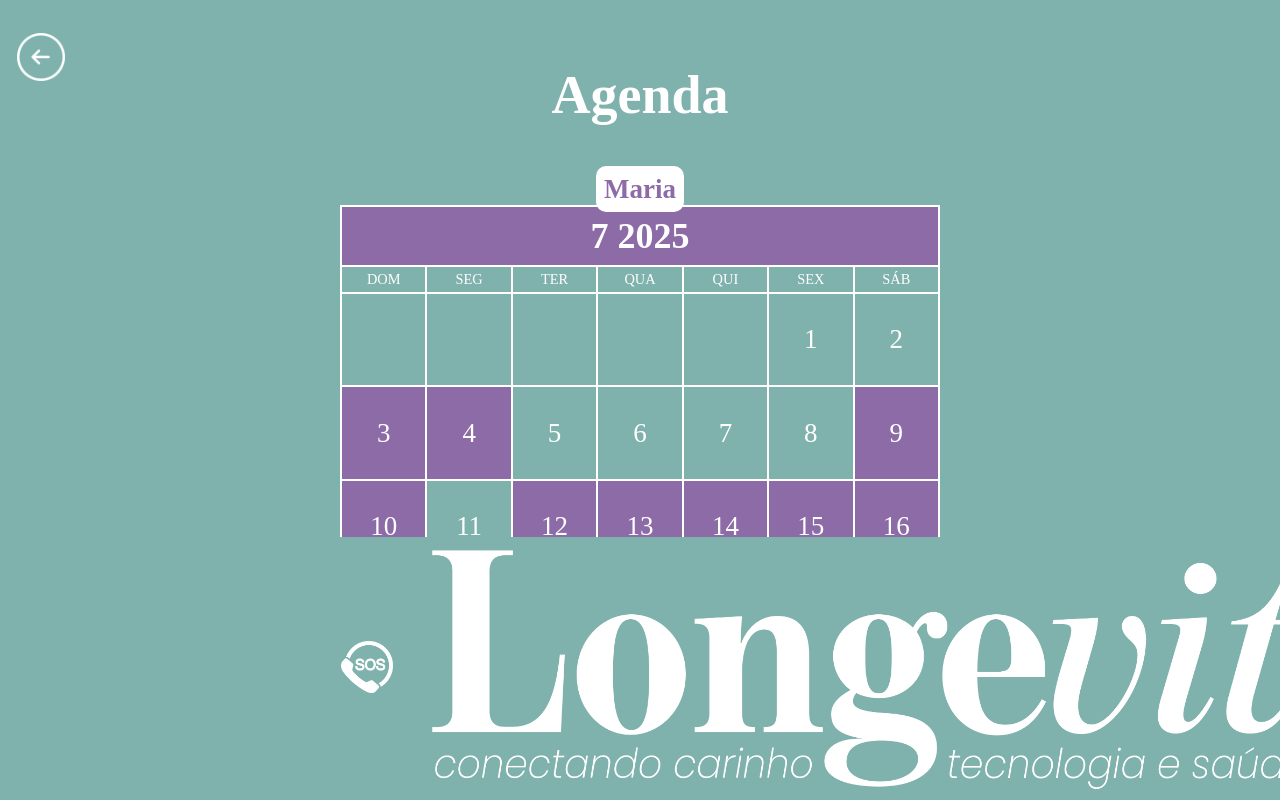
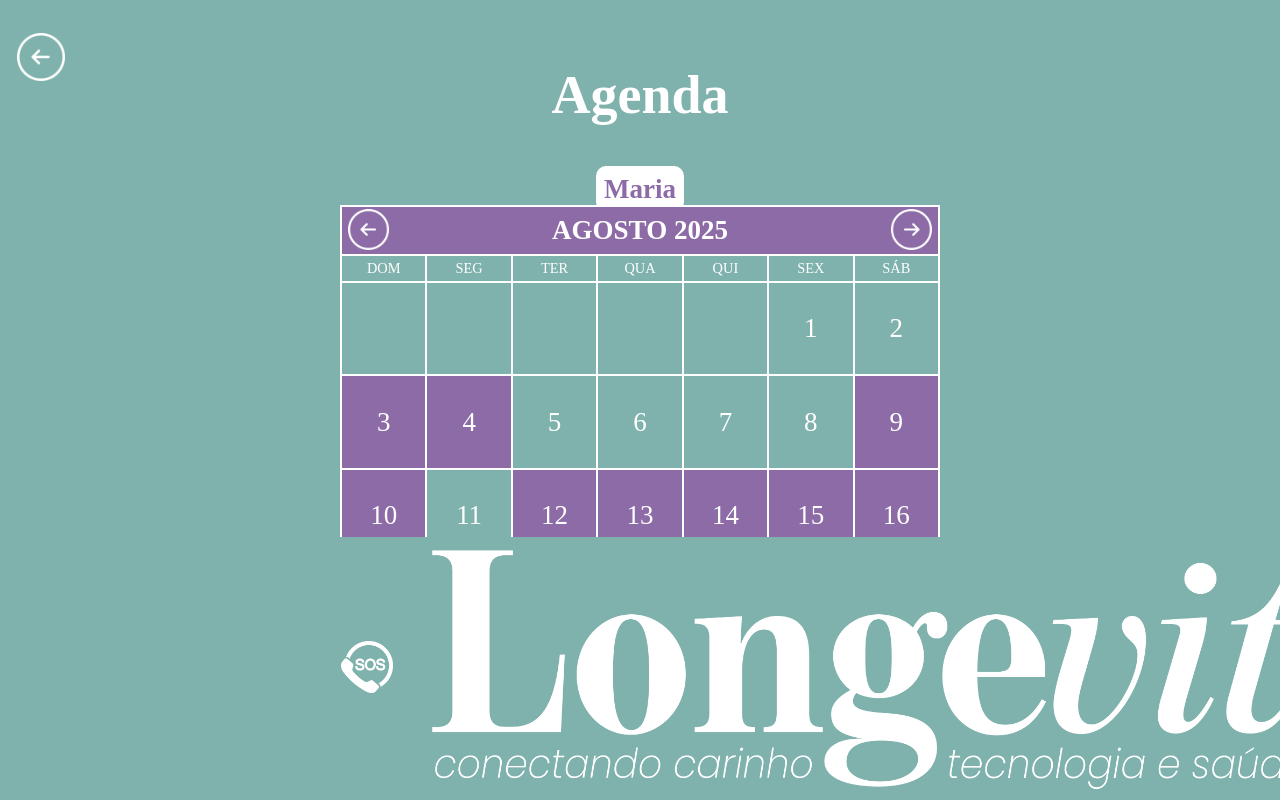
Before and after one commit to ToMattBan/longevitta, a Vue app: page /profissional/calendar in a window 1280 px wide. Built offline with nearby package versions, Linux system fonts and the light colour scheme.

Commit message:
Advance | Regress - Month

```diff
--- a/src/pages/profissional/calendar.vue
+++ b/src/pages/profissional/calendar.vue
@@ -8,7 +8,18 @@
 
       <div class="calendar-month">
         <span class="profissional-name">Maria</span>
-        <div class="current-month">{{ monthUsing }} 2025</div>
+
+        <div class="month-container">
+          <button @click="changeMonth('less')" class="month-button">
+            <img src="../../assets/action-icons/back.png">
+          </button>
+
+          <div class="current-month">{{ getMonthName(monthUsing) }} {{ yearUsing }}</div>
+
+          <button @click="changeMonth('plus')" class="month-button">
+            <img src="../../assets/action-icons/back.png">
+          </button>
+        </div>
       </div>
 
       <table cellspacing="0">
@@ -33,9 +44,6 @@
         </tbody>
       </table>
     </div>
-
-    <button @click="changeMonth('less')">MENOS Mês</button>
-    <button @click="changeMonth('plus')">MAIS Mês</button>
   </div>
 </template>
 
@@ -88,8 +96,8 @@
 
 function changeMonth(direction: 'plus' | 'less') {
   if (direction === 'plus') {
-    if (monthUsing === 12) {
-      monthUsing = 1;
+    if (monthUsing === 11) {
+      monthUsing = 0;
       yearUsing = yearUsing + 1
     } else {
       monthUsing = monthUsing + 1
@@ -97,8 +105,8 @@
   }
 
   if (direction === 'less') {
-    if (monthUsing === 1) {
-      monthUsing = 12;
+    if (monthUsing === 0) {
+      monthUsing = 11;
       yearUsing = yearUsing - 1;
     } else {
       monthUsing = monthUsing - 1;
@@ -106,6 +114,35 @@
   }
 
   createCalendar();
+}
+
+function getMonthName(number: number) {
+  switch (number) {
+    case 0:
+      return "Janeiro"
+    case 1:
+      return "Fevereiro"
+    case 2:
+      return "Março"
+    case 3:
+      return "Abril"
+    case 4:
+      return "Maio"
+    case 5:
+      return "Junho"
+    case 6:
+      return "Julho"
+    case 7:
+      return "Agosto"
+    case 8:
+      return "Setembro"
+    case 9:
+      return "Outubro"
+    case 10:
+      return "Novembro"
+    case 11:
+      return "Dezembro"
+  }
 }
 </script>
 
@@ -135,13 +172,45 @@
         padding: 8px;
       }
 
+      .month-container {
+        position: relative;
+
         .current-month {
           background-color: var(--color-primary);
           border: var(--border-table);
           border-bottom: none;
           padding: 8px;
-        font-size: 2rem;
+          font-size: 1.5rem;
           text-transform: uppercase;
+        }
+
+        .month-button {
+          background-color: transparent;
+          border: none;
+          display: grid;
+          height: 100%;
+          aspect-ratio: 1/1;
+          padding: 0;
+          position: absolute;
+          left: 8px;
+          top: 0;
+
+          &:last-child {
+            left: unset;
+            right: 8px;
+
+            img {
+              rotate: 180deg;
+              margin-left: auto;
+            }
+          }
+
+          img {
+            height: calc(100% - 8px);
+            margin-top: auto;
+            margin-bottom: auto;
+          }
+        }
       }
     }
 
```
Lines whose indentation alone changed are shown as unchanged.
